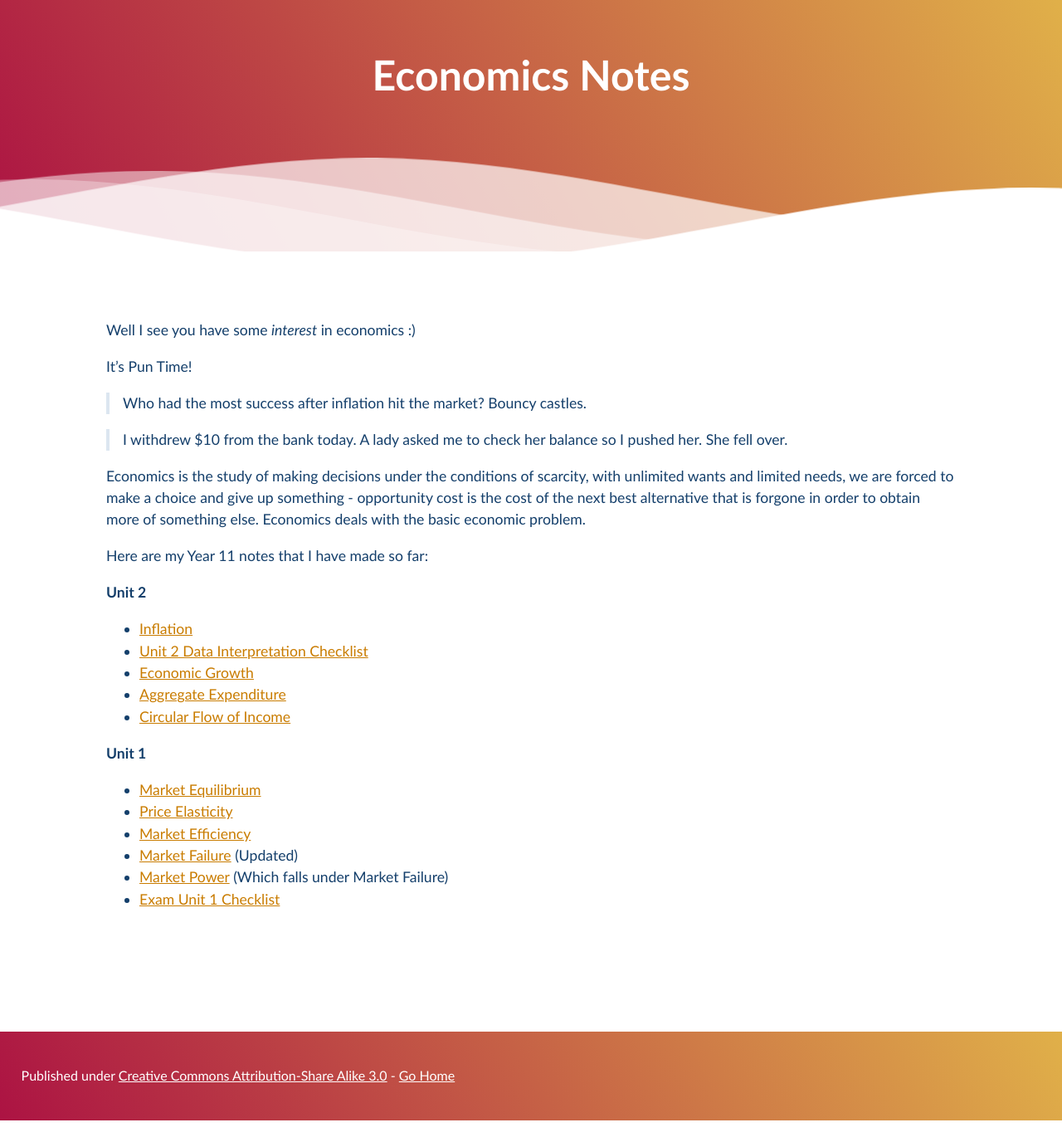
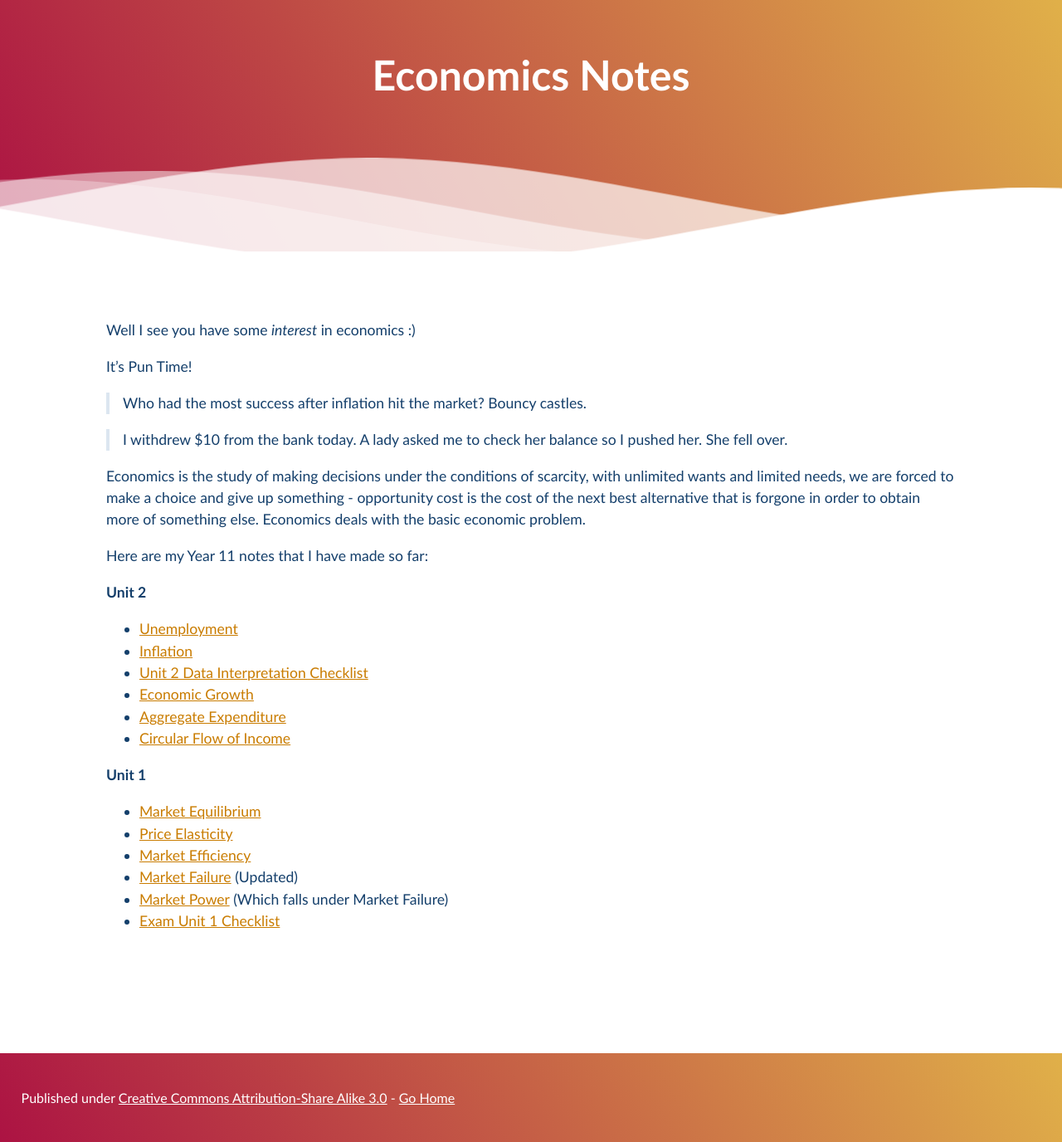
Before and after one commit to Pi-thagoras/the-chicken-pen, a Jekyll site: the page built from economics/Economics-Notes.md, in a window 1280 px wide. Shown: the whole page at 83% size. Built offline with Jekyll 4.4.1, drawn with Linux system fonts in a browser that asks for light colours; before the commit the page ends 1350 px from its top, so only the background shows below that.

Commit message:
vault backup: 2023-08-01 15:24:03

```diff
--- a/economics/Economics-Notes.md
+++ b/economics/Economics-Notes.md
@@ -14,6 +14,7 @@ Economics is the study of making decisions under the conditions of scarcity, wit
 Here are my Year 11 notes that I have made so far:
 
 **Unit 2**
+- [Unemployment](Unemployment.md)
 - [Inflation](Inflation.md)
 - [Unit 2 Data Interpretation Checklist](Economics-Data-Interpretation-Unit-2-Checklist.md)
 - [Economic Growth](Economic-Growth.md)
```
